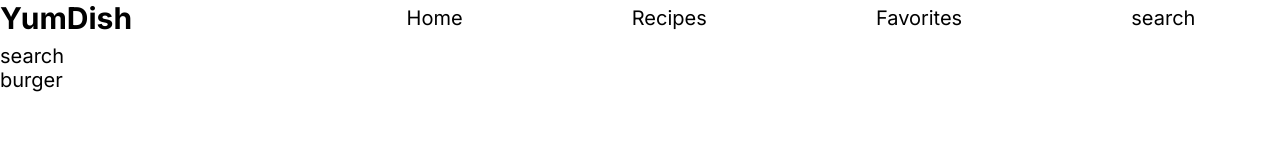
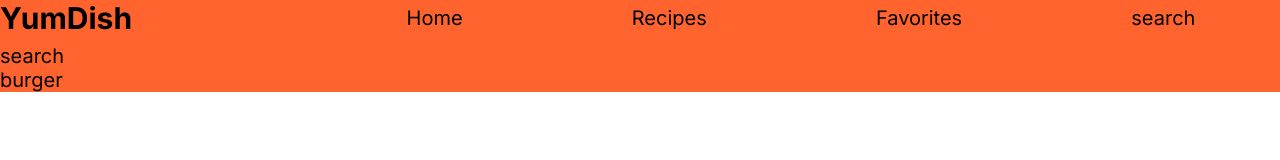
Before and after one commit to KorneliaAL/cooking-recipes-website, a plain HTML site: page index.html in a window 1280 px wide. Drawn offline with Linux system fonts and the light colour scheme.

Commit message:
Added background color to header

```diff
--- a/_app/css/modules/main-header.css
+++ b/_app/css/modules/main-header.css
@@ -1,3 +1,7 @@
+.main-navigation {
+	background-color: var(--color-box-foreground);
+}
+
 .main-navigation__links-list {
 	display: flex;
 	justify-content: space-around;
```
